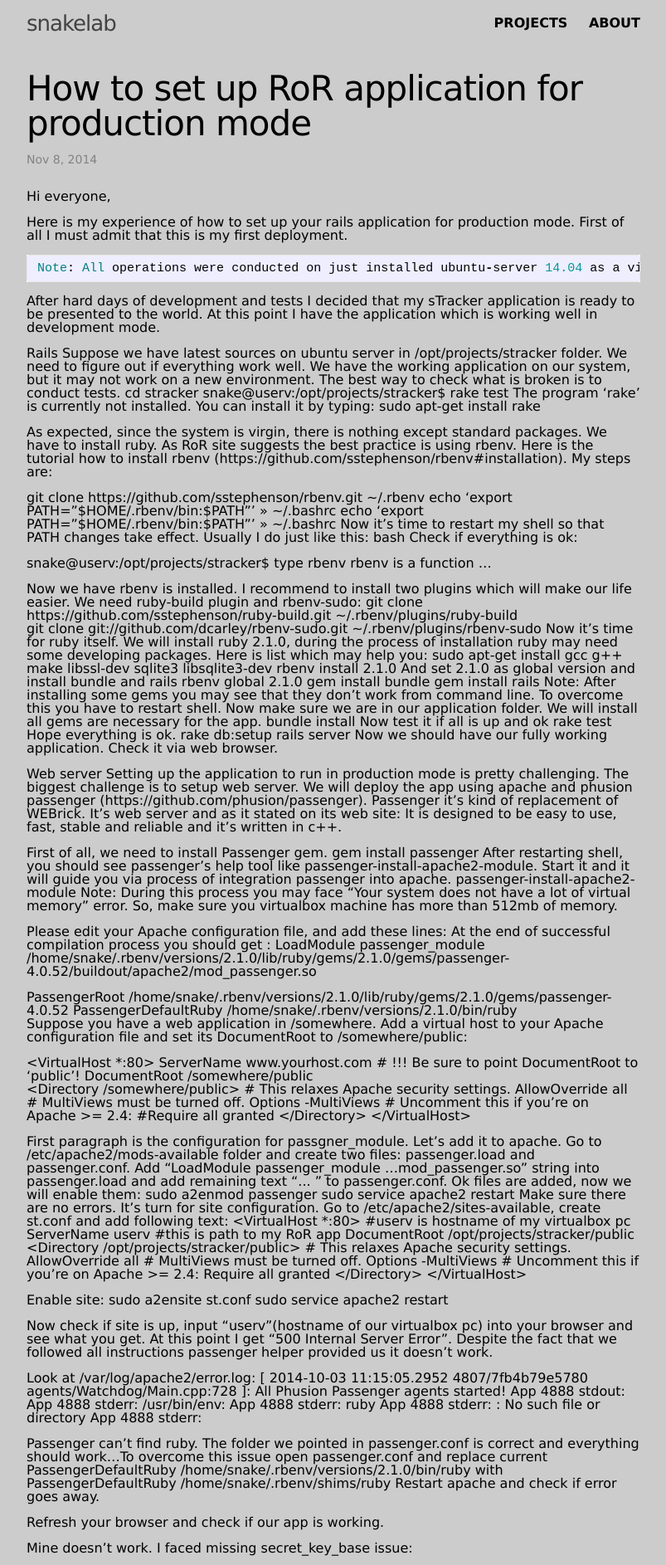
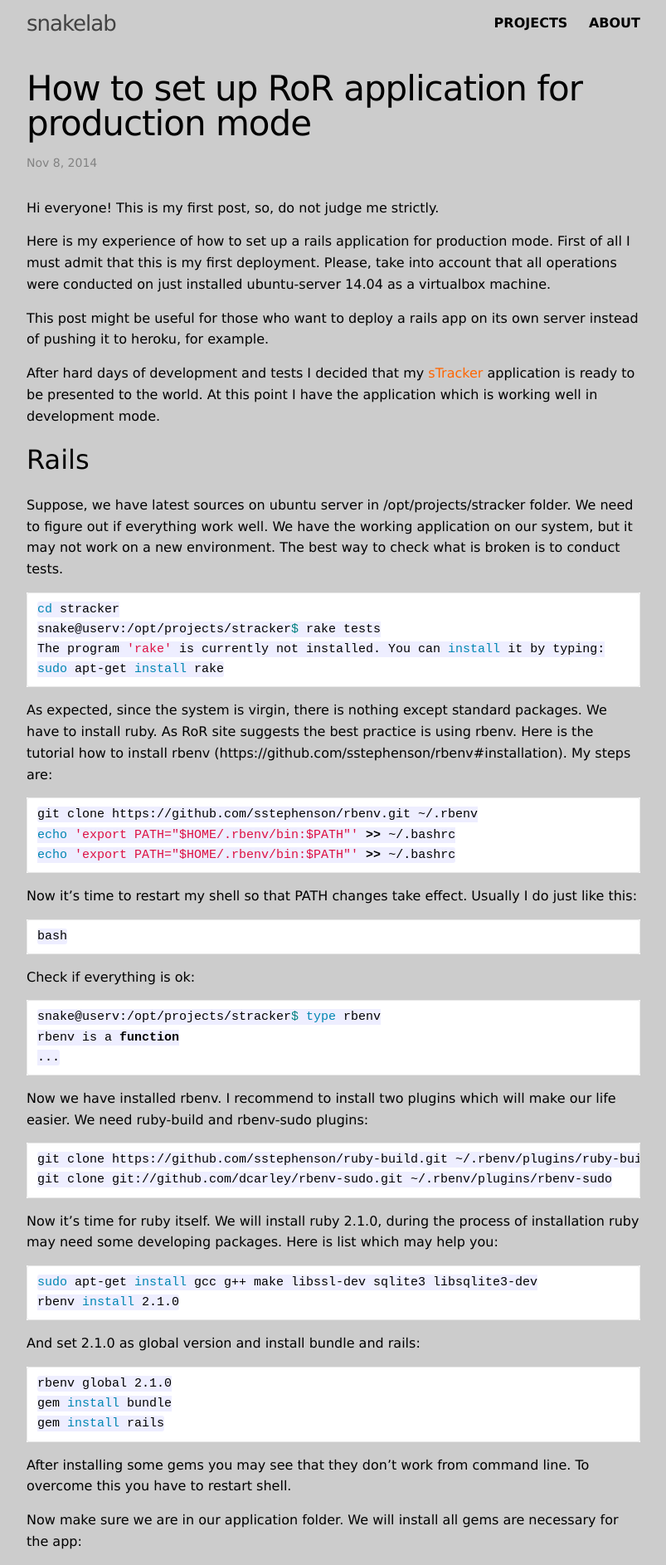
Before and after one commit to ssnake/ssnake.github.io, a Jekyll site: the page built from _posts/2014-11-08-ror-production.md, in a window 1280 px wide. Shown: the top 1886 px of the page at 83% size, without its empty margins (238-1041 px from the left). Built offline with Jekyll 4.4.1, drawn with Linux system fonts in a browser that asks for light colours; Markdown is read by kramdown in place of the engine named in the settings; comment, search, counter and statistics services are not loaded; some of the changed text lies outside the part shown.

Commit message:
added disqus, trimmed first post

`````diff
--- a/Gemfile
+++ b/Gemfile
@@ -5,3 +5,5 @@
 versions = JSON.parse(open('https://pages.github.com/versions.json').read)
 
 gem 'github-pages', versions['github-pages']
+gem 'jekyll', '2.4.0'
+gem 'therubyracer',  platforms: :ruby
--- a/_config.yml
+++ b/_config.yml
@@ -10,4 +10,4 @@
 github_username:  ssnake
 
 # Build settings
-markdown: kramdown
+markdown: redcarpet
--- a/_layouts/post.html
+++ b/_layouts/post.html
@@ -11,5 +11,20 @@
   <article class="post-content">
     {{ content }}
   </article>
+  {% if page.comments %}
+	<div id="disqus_thread"></div>
+	<script type="text/javascript">
+	    /* * * CONFIGURATION VARIABLES: EDIT BEFORE PASTING INTO YOUR WEBPAGE * * */
+	    var disqus_shortname = 'snakelabcc'; // required: replace example with your forum shortname
+
+	    /* * * DON'T EDIT BELOW THIS LINE * * */
+	    (function() {
+	        var dsq = document.createElement('script'); dsq.type = 'text/javascript'; dsq.async = true;
+	        dsq.src = '//' + disqus_shortname + '.disqus.com/embed.js';
+	        (document.getElementsByTagName('head')[0] || document.getElementsByTagName('body')[0]).appendChild(dsq);
+	    })();
+	</script>
+	<noscript>Please enable JavaScript to view the <a href="http://disqus.com/?ref_noscript">comments powered by Disqus.</a></noscript>
+    {% endif %}
 
 </div>
--- a/_posts/2014-11-08-ror-production.md
+++ b/_posts/2014-11-08-ror-production.md
@@ -1,81 +1,137 @@
 ---
 layout: post
 title: How to set up RoR application for production mode
+comments: true
 ---
-Hi everyone,
+Hi everyone! This is my first post, so, do not judge me strictly.
 
-Here is my experience of how to set up your rails application for production mode.
-First of all I must admit that this is my first deployment.
+Here is my experience of how to set up a rails application for production mode.
+First of all I must admit that this is my first deployment. Please, take into account that all operations were conducted on just installed ubuntu-server 14.04 as a virtualbox machine.
 
-{% highlight ruby %}
-Note: All operations were conducted on just installed ubuntu-server 14.04 as a virtualbox machine.  So, this post might be useful for those who want to deploy a rails app on its own server instead of pushing it to heroku, for example.
-{% endhighlight %}
-After hard days of development and tests I decided that my sTracker application is ready to be presented to the world. At this point I have the application which is working well in development mode.
+This post might be useful for those who want to deploy a rails app on its own server instead of pushing it to heroku, for example.
+
+After hard days of development and tests I decided that my [sTracker](http://stracker.snakelab.cc) application is ready to be presented to the world. At this point I have the application which is working well in development mode.
 
 Rails
-Suppose we have latest sources on ubuntu server in /opt/projects/stracker folder. We need to figure out if everything work well. We have the working application on our system, but it may not work on a new environment. The best way to check what is broken is to conduct tests.
+-----
+Suppose, we have latest sources on ubuntu server in /opt/projects/stracker folder. We need to figure out if everything work well. We have the working application on our system, but it may not work on a new environment. The best way to check what is broken is to conduct tests.
+
+```bash
 cd stracker
-snake@userv:/opt/projects/stracker$ rake test
+snake@userv:/opt/projects/stracker$ rake tests
 The program 'rake' is currently not installed. You can install it by typing:
 sudo apt-get install rake
+```
 
 As expected, since the system is virgin, there is nothing except standard packages. We have to install ruby. As RoR site suggests the best practice is using rbenv. Here is the tutorial how to install rbenv (https://github.com/sstephenson/rbenv#installation). My steps are:
 
+```bash
 git clone https://github.com/sstephenson/rbenv.git ~/.rbenv
 echo 'export PATH="$HOME/.rbenv/bin:$PATH"' >> ~/.bashrc
 echo 'export PATH="$HOME/.rbenv/bin:$PATH"' >> ~/.bashrc
+```
+
 Now it’s time to restart my shell so that PATH changes take effect. Usually I do just like this:
-	bash
+
+```bash
+bash
+```
+
 Check if everything is ok:
 
+```bash
 snake@userv:/opt/projects/stracker$ type rbenv
 rbenv is a function
 ...
+```
 
-Now we have rbenv is installed. I recommend to install two plugins which will make our life easier. We need ruby-build plugin and rbenv-sudo:
+Now we have installed rbenv. I recommend to install two plugins which will make our life easier. We need ruby-build and rbenv-sudo plugins:
+
+```bash
 git clone https://github.com/sstephenson/ruby-build.git ~/.rbenv/plugins/ruby-build
 git clone git://github.com/dcarley/rbenv-sudo.git ~/.rbenv/plugins/rbenv-sudo
+```
+
 Now it’s time for ruby itself. We will install ruby 2.1.0, during the process of installation ruby may need some developing packages. Here is list which may help you:
+
+```bash
 sudo apt-get install gcc g++ make libssl-dev sqlite3 libsqlite3-dev
 rbenv install 2.1.0
-And set 2.1.0 as global version and install bundle and rails
+```
+
+And set 2.1.0 as global version and install bundle and rails:
+
+```bash
 rbenv global 2.1.0
 gem install bundle
 gem install rails
-Note: After installing some gems you may see that they don’t work from command line. To overcome this you have to restart shell.
-Now make sure we are in our application folder. We will install all gems are necessary for the app.
-	bundle install
-Now test it if all is up and ok
-	rake test
+```
+
+After installing some gems you may see that they don’t work from command line. To overcome this you have to restart shell.
+
+Now make sure we are in our application folder. We will install all gems are necessary for the app:
+
+```bash
+bundle install
+```
+
+Now test it if all is up and ok:
+
+```bash
+rake test
+```
 Hope everything is ok.
-	rake db:setup
-	rails server
+
+```bash
+rake db:setup
+rails server
+```
 Now we should have our fully working  application. Check it via web browser.
 
 
+Web server
+----------
 
-Web server
 Setting up the application to run in production mode is pretty challenging. The biggest challenge is to setup web server. We will deploy the app using apache and phusion passenger (https://github.com/phusion/passenger). Passenger it’s kind of replacement of WEBrick. It’s web server and as it stated on its web site: It is designed to be easy to use, fast, stable and reliable and it’s written in c++.
 
 First of all, we need to install Passenger gem.
+
+```bash
 gem install passenger
-After restarting shell, you should see passenger’s help tool like passenger-install-apache2-module.
-Start it and it will guide you via process of integration passenger into apache.
-	 passenger-install-apache2-module
-Note: During this process you may face “Your system does not have a lot of virtual memory” error. So, make sure you virtualbox machine has more than 512mb of memory.
+```
 
+After restarting shell, you should see passenger’s help tool like `passenger-install-apache2-module` .
+Start it and it will guide you via a process of an integration passenger into apache.
 
-Please edit your Apache configuration file, and add these lines:
-At the end of successful compilation process you should get :
+```bash
+passenger-install-apache2-module
+```
+
+During this process you may face “Your system does not have a lot of virtual memory” error. So, make sure you virtualbox machine has more than 512mb of memory.
+
+At the end of successful compilation process you should get:
+
+```bash
    LoadModule passenger_module /home/snake/.rbenv/versions/2.1.0/lib/ruby/gems/2.1.0/gems/passenger-4.0.52/buildout/apache2/mod_passenger.so
    <IfModule mod_passenger.c>
      PassengerRoot /home/snake/.rbenv/versions/2.1.0/lib/ruby/gems/2.1.0/gems/passenger-4.0.52
      PassengerDefaultRuby /home/snake/.rbenv/versions/2.1.0/bin/ruby
    </IfModule>
+```
+Add these lines into  your Apache configuration file. Go to `/etc/apache2/mods-available` folder and create two files: `passenger.load` and `passenger.conf`.
+Add `LoadModule passenger_module ...mod_passenger.so` string into `passenger.load` and add remaining text `<IfModule mod_passenger.c>...  </IfModule>` into `passenger.conf`.
+Now we will enable passenger module:
 
-Suppose you have a web application in /somewhere. Add a virtual host to your
-Apache configuration file and set its DocumentRoot to /somewhere/public:
+```bash
+sudo a2enmod passenger
+sudo service apache2 restart
+````
 
+Make sure there are no errors.
+
+Let's config vhost. Suppose you have a web application in `/somewhere`. Add a virtual host to your Apache configuration file and set its `DocumentRoot` to `/somewhere/public`:
+
+```bash
    <VirtualHost *:80>
       ServerName www.yourhost.com
       # !!! Be sure to point DocumentRoot to 'public'!
@@ -89,14 +145,11 @@
          #Require all granted
       </Directory>
    </VirtualHost>
+```
 
-First paragraph is the configuration for passgner_module. Let’s add it to apache. Go to /etc/apache2/mods-available folder and create two files: passenger.load and passenger.conf.
-Add   “LoadModule passenger_module ...mod_passenger.so” string into passenger.load and add remaining text “<IfModule mod_passenger.c>...  </IfModule>” to passenger.conf.
-Ok files are added, now we will enable them:
-sudo a2enmod passenger
-	sudo service apache2 restart
-Make sure there are no errors.
-It’s turn for site configuration. Go to /etc/apache2/sites-available, create st.conf and add following text:
+It’s turn for site configuration. Go to `/etc/apache2/sites-available`, create `st.conf`, for example, and add following text:
+
+```bash
 <VirtualHost *:80>
       #userv is hostname of my virtualbox pc
       ServerName userv
@@ -111,111 +164,78 @@
          Require all granted
      </Directory>
 </VirtualHost>
-
-
+```
 
 Enable site:
-	sudo a2ensite st.conf
-	sudo service apache2 restart
+```bash
+sudo a2ensite st.conf
+sudo service apache2 restart
+```
+Now check if site is up, input `userv` (hostname of our virtualbox pc) into your browser and see what you get. At this point I got `500 Internal Server Error`. Despite the fact that we followed all instructions passenger helper provided us it doesn’t work.
 
-Now check if site is up, input “userv”(hostname of our virtualbox pc) into your browser and see what you get. At this point I get “500 Internal Server Error". Despite the fact that we followed all instructions passenger helper provided us it doesn’t work.
+Look at `/var/log/apache2/error.log`:
 
-Look at /var/log/apache2/error.log:
+```bash
 [ 2014-10-03 11:15:05.2952 4807/7fb4b79e5780 agents/Watchdog/Main.cpp:728 ]: All Phusion Passenger agents started!
 App 4888 stdout:
 App 4888 stderr: /usr/bin/env:
 App 4888 stderr: ruby
 App 4888 stderr: : No such file or directory
 App 4888 stderr:
+```
 
-Passenger can’t find ruby. The folder we pointed in passenger.conf is correct and everything should work...To overcome this issue open passenger.conf and replace current
-PassengerDefaultRuby /home/snake/.rbenv/versions/2.1.0/bin/ruby
-with
-PassengerDefaultRuby /home/snake/.rbenv/shims/ruby
-Restart apache and check if error goes away.
+Passenger can’t find ruby. The folder we pointed in passenger.conf is correct and everything should work...To overcome this issue open `passenger.conf` and replace current
+`PassengerDefaultRuby /home/snake/.rbenv/versions/2.1.0/bin/ruby` with `PassengerDefaultRuby /home/snake/.rbenv/shims/ruby`. Restart apache and check if error goes away.
 
 Refresh your browser and check if our app is working.
 
-Mine doesn’t work. I faced missing secret_key_base issue:
+Mine doesn’t work. I faced missing `secret_key_base` issue:
 
+```bash
 App 4888 stderr: [ 2014-10-03 11:15:15.5546 4919/0x007f2746d71008(Worker 1) utils.rb:84 ]: *** Exception RuntimeError in Rack application objec
 t (Missing `secret_key_base` for 'production' environment, set this value in `config/secrets.yml`) (process 4919, thread 0x007f2746d71008(Worke
 r 1)):
+```
 
-If you look at config/secrets.yml you may see this:
+If you look at `config/secrets.yml` you may see this:
+
+```yaml
 production:
   secret_key_base: <%= ENV["SECRET_KEY_BASE"] %>
+```
+
+All we need is to add secret key into environmental value `SECRET_KEY_BASE`. I found out for myself two ways to do this in elegant way:
 
 
-All we need is to add secret key into environmental value SECRET_KEY_BASE.
-I found out for myself two ways to do this in elegant way.
-Using Profile.d
-All wide-system variables could be added into /etc/profile.d. To generate secret key we need be inside our app folder and launch rake secret command. Then generated key should be added into .sh script in profile.d folder. To do it in one command line string input following:
-echo "export SECRET_KEY_BASE=`rake secret`" | sudo tee /etc/profile.d/st_env.sh
-
-To made SECRET_KEY_BASE available without rebooting just restart your shell.
-
-Note: Anything you put in /etc/profile.d/ will be run, every time you open a login shell.
-
-Using dotenv-deployment gem
-There is a useful gem dotenv which work with .env file. In this file you can initialize any variables. They will be added into environment automatically when your app is started.
-There are two versions of this gem. Dotenv gem is mainly used in developing mode. For production mode there is dotenv-deployment gem.
-
-Ok, at this point we have SECKET_KEY_BASE added. Refresh your browser. You should see you RoR application. If not, check log/production.log
-Unfortunately  I faced two problems. First, I forgot to setup my DB and second CSS styles is not working.
-To deal with first issue, type:
-
-RAILS_ENV="production" rake db:setup
-And for second one:
-RAILS_ENV=”production” rake assets:precompile
-Reload apache and try your browser again. Hope now it works flawlessly
+### 1. Using Profile.d
 
 
-Background processes in production mode
-My app is using background processes. One is clock process and another is delay_job process. I’m using foreman gem to put things together. Here is my solution how to run it in production mode.
-My Proc file looks like this:
-snake@userv:/opt/projects/stracker$ cat Procfile
-worker:	bundle exec rake jobs:work
-clock:		bundle exec clockwork lib/clock.rb
+All wide-system variables could be added into `/etc/profile.d`. To generate secret key we need be inside our app folder and launch `rake secret` command. Then generated key should be added into .sh script in `profile.d` folder. To do it in one command line string input following:
 
-Make sure foreman is installed on your server. And you have rbenv-sudo installed if not then launch
-git clone git://github.com/dcarley/rbenv-sudo.git ~/.rbenv/plugins/rbenv-sudo
+```bash
+echo "export SECRET_KEY_BASE=`rake secret`" | sudo tee /etc/profile.d/st_env.sh
+```
 
-We need to have these processes be up after server is booted. Ubuntu server has upstart deamon which work with scripts in /etc/init folder. You can come up with own script. However, foreman has export command which may help you
-rbenv sudo foreman export upstart /etc/init -a stracker -u snake
-Where:
-rbenv sudo  - start ruby utility in root mode
-foreman export - launch foreman utility with export param
-upstart - export into upstart script
--a stracker - name of your application
--u snake - username under which all processes will  be started
-Upstart scripts will be created. They are /etc/init/stracker*.conf.
+To made `SECRET_KEY_BASE` available without rebooting just restart your shell.
+
+Anything you put in /etc/profile.d/ will be run, every time you open a login shell.
 
 
-Here is an example of delayed_job script.
+### 2. Using dotenv-deployment gem
 
-start on starting stracker-worker
-stop on stopping stracker-worker
-respawn
 
-env PORT=5000
-env RAILS_ENV='production'
-env PATH='/home/snake/.rbenv/shims:/home/snake/.rbenv/versions/2.1.0/bin:/home/snake/.rbenv/libexec:/home/snake/.rbenv/plugins/rbenv-sudo/bin:/
-env SECRET_KEY_BASE='2874a29ab2df71f699e58c181356e57bc9c993921ef99eba8776d5286adc7f096a272865abb08d327accd2b59a1dd5936c6f17d441df6c2a39ce012860
-env HOME='/opt/projects/stracker'
+There is a useful gem `dotenv` which work with `.env` file. In this file you can initialize any variables. They will be added into environment automatically when your app is started.
+There are two versions of this gem. `Dotenv` gem is mainly used in developing mode. For production mode there is `dotenv-deployment` gem.
+Create `.env` file in app root folder. Paste `SECRET_KEY_BASE=<seckret>` into it. Add `gem 'dotenv-deployment', require: 'dotenv/deployment'` into Gemfile. `require: 'dotenv/deployment'` is needed here because `.env` file is loaded only when `require` is called.
 
-setuid snake
 
-chdir /opt/projects/stracker
+Ok, at this point we have `SECKET_KEY_BASE` added. Refresh your browser. You should see you RoR application. If not, check `log/production.log`
 
-exec bundle exec rake jobs:work
+Unfortunately I faced two problems. First, I forgot to setup my DB and second CSS styles is not working:
 
-You may spot env HOME. It’s needed if you use rb-readline gem.
-Note: if you use dotenv gem all variables in .env will be added automatically into an upstart script.
+```bash
+RAILS_ENV="production" rake db:setup
+RAILS_ENV=”production” rake assets:precompile
+```
 
-Let’s try to start our scripts.
-	start stracker
-where start is alias for initctl start(upstart utility). There are other console commands:
- stop stracker
- status stracker.
-Check logs in /var/log/upstart/stracker-*.log files.
+Reload apache and try your browser again. Hope now it works flawlessly
--- a/_sass/_base.scss
+++ b/_sass/_base.scss
@@ -130,7 +130,7 @@
     font-size: 15px;
     border: 1px solid $grey-color-light;
     border-radius: 3px;
-    background-color: #eef;
+    background-color: #eef ;
 }
 
 code {
--- a/_sass/_syntax-highlighting.scss
+++ b/_sass/_syntax-highlighting.scss
@@ -2,7 +2,8 @@
  * Syntax highlighting styles
  */
 .highlight {
-    background: #fff;
+    background:  #fff;
+
     @extend %vertical-rhythm;
 
     .c     { color: #998; font-style: italic } // Comment
--- a/css/main.scss
+++ b/css/main.scss
@@ -9,7 +9,7 @@
 $base-font-family: 'Droid Sans Mono', verdana;
 $base-font-size:   16px;
 $small-font-size:  $base-font-size * 0.875;
-$base-line-height: 1.0;
+$base-line-height: 1.61;
 
 
 $spacing-unit:     30px;
`````
Also changed, not shown: _drafts/background_in_pm.md (added, +53 -0 lines), Gemfile.lock.
